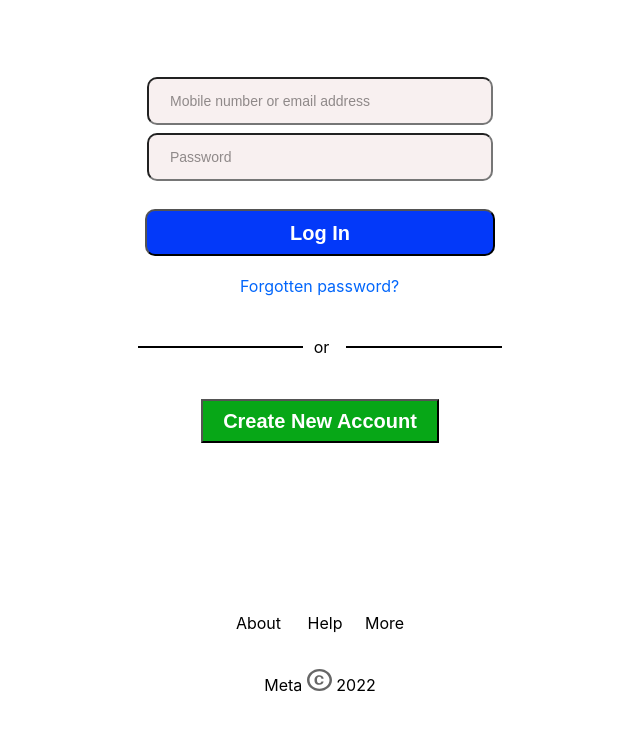
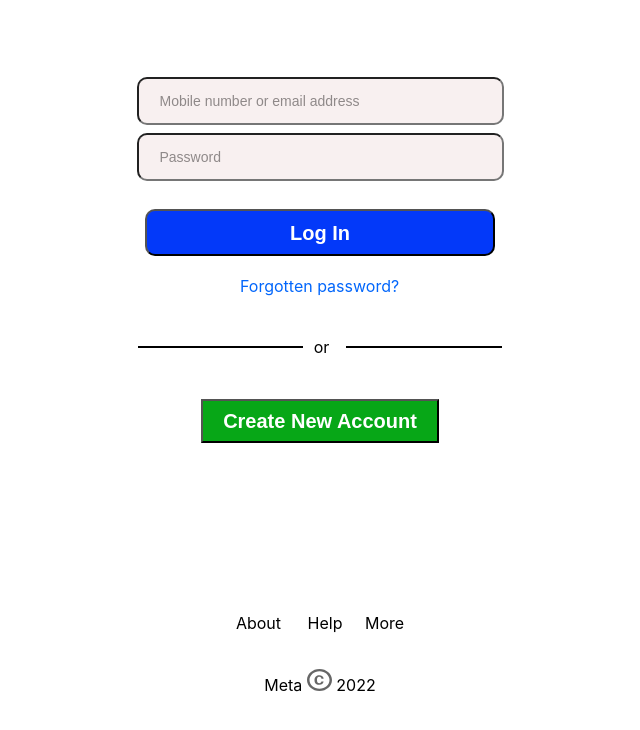
Before and after one commit to Kukarazi/facebookLoginUI, a plain HTML site: page index.html in a window 1280 px wide. Shown: the part 160-890 px from the top of the page, without its empty margins (320-960 px from the left). After the commit the page ends 855 px from the top, so only its background shows below. Drawn offline with Linux system fonts and the light colour scheme; a web font is replaced by a local one.

Commit message:
First changes
Just a small refactoring of code

```diff
--- a/index.html
+++ b/index.html
@@ -11,13 +11,15 @@
     <div class="main-container">
       <div class="main-logo">facebook</div>
       <input
-        type="e-mail"
+        type="text"
+        pattern="[^@\s]+@[^@\s]+\.[^@\s]+"
+        pattern="[0-9]{1}-[0-9]{3}-[0-9]{3}-[0-9]{2}-[0-9]{2}"
         class="input-window"
         placeholder="Mobile number or email address"
       />
       <input type="password" class="input-window" placeholder="Password" />
       <button class="button login">Log In</button>
-      <div class="pass-remember-container"><a>Forgotten password?</a></div>
+      <a href="#" class="pass-remember-container">Forgotten password?</a>
       <div class="lines-container">
         <div class="line"></div>
         <span>or</span>
--- a/style.css
+++ b/style.css
@@ -25,8 +25,8 @@ a {
 }
 
 .main-container {
-  width: 428px;
-  height: 926px;
+  min-width: 360px;
+  min-height: 600px;
   margin: 0 auto 0 auto;
   display: flex;
   flex-direction: column;
@@ -53,12 +53,13 @@ a {
   margin-bottom: 8px;
   background: #f8f0f0;
   border-radius: 10px;
+  text-align: left;
+  padding-left: 21px;
 }
 
 input::placeholder {
   height: 17px;
   padding-top: 14px;
-  padding-left: 21px;
   font-weight: 400;
   font-size: 14px;
   line-height: 17px;
```
